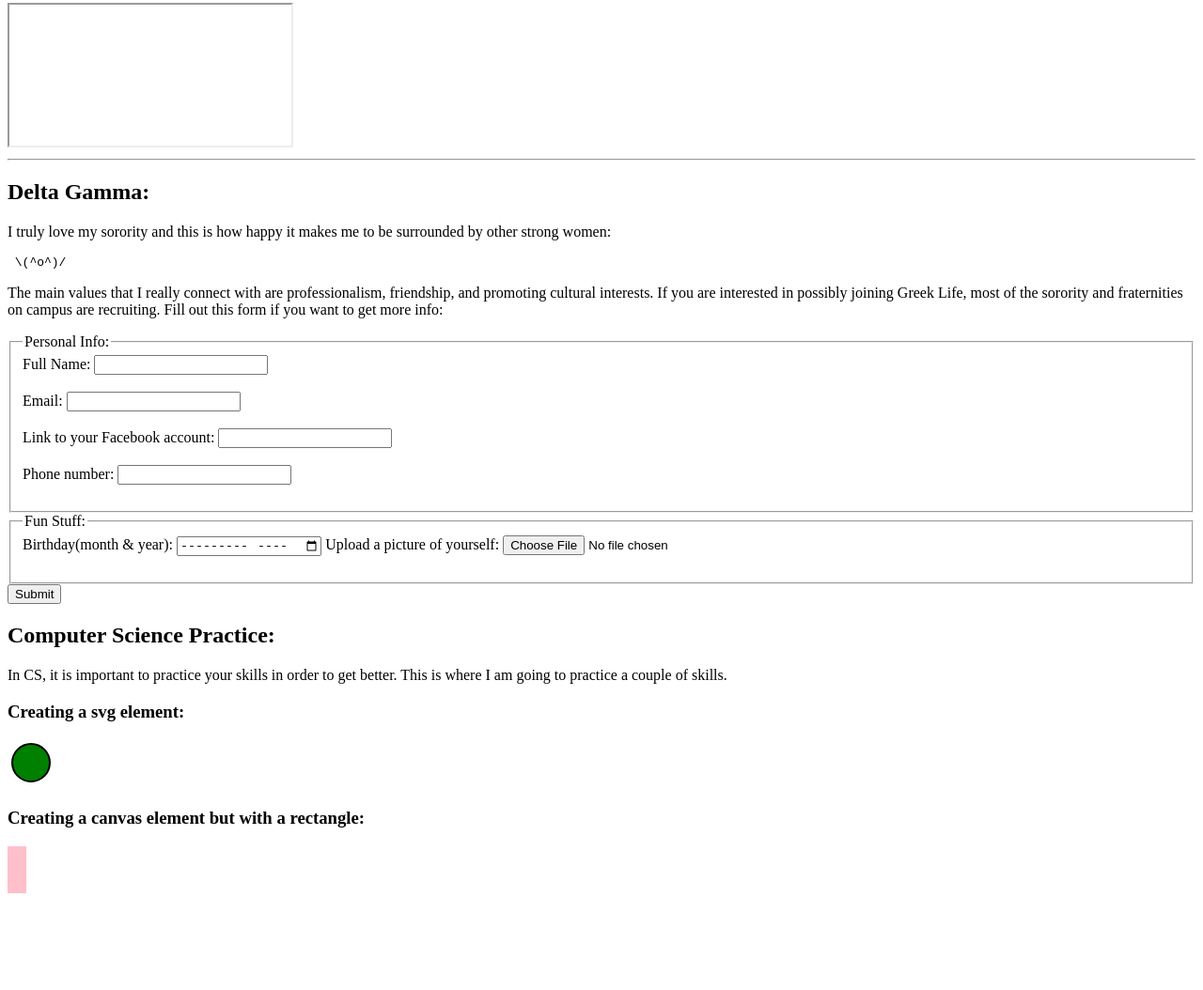
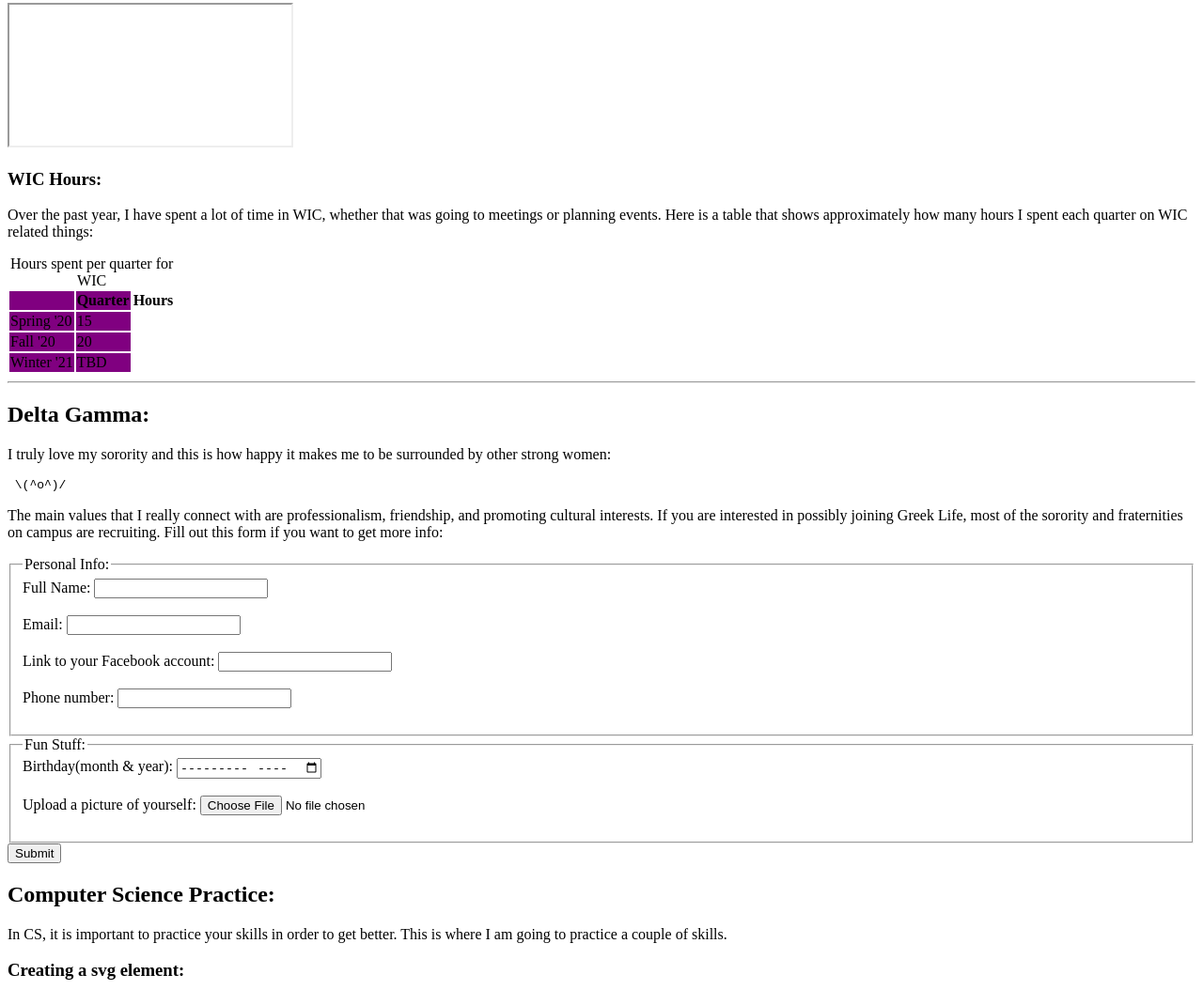
Before and after one commit to harshiagrawal/wi21-cse110-lab3, a plain HTML site: page index.html in a window 1280 px wide. Shown: the part 1595-2649 px from the top of the page at 94% size. Drawn offline with Linux system fonts and the light colour scheme; grey boxes are pictures that could not be loaded.

Commit message:
Update index.html
Table

```diff
--- a/index.html
+++ b/index.html
@@ -75,7 +75,7 @@
           represent our organization as welcoming and warm. I love being part of WIC on campus, so I wanted to go more in depth about it.
           Something I am <i>very very </i> passionate about is diversity, especially in the tech industry. Being a woman <b class="term">AND</b> a minority in this field,
           I strive to inspire other young women to not be intimidated. Something I really want to emphasize is to <strong> never give up</strong>.
-          With these motives, I knew I <em> had </em> to join WIC> I want to be a part of a community that understands what it is like to be in a minority group and be able to support one another in this journey.
+          With these motives, I knew I <em> had </em> to join WIC. I want to be a part of a community that understands what it is like to be in a minority group and be able to support one another in this journey.
           Women in Computing has allowed me to do that. I love to talk to others and give advice on how to get internships, how to network, and how to be successful in your career.</p>
 
           <h3> WIC Summer Project: </h3>
@@ -90,6 +90,36 @@
           <p> Here is the website as part of an iframe element: </p>
           <iframe src="https://wic.ucsd.edu/" title="WIC @ UCSD">
           </iframe>
+
+          <h3> WIC Hours: </h3>
+          <p> Over the past year, I have spent a lot of time in WIC, whether that was going to meetings or planning events. Here is a table that shows
+          approximately how many hours I spent each quarter on WIC related things: </p>
+
+          <table>
+            <caption> Hours spent per quarter for WIC </caption>
+            <colgroup>
+              <col span="2" style="background-color:purple">
+            </colgroup>
+            <tr>
+              <td> </td>
+              <th scope="col" class="Quarter">Quarter</th>
+              <th scope="col" class="Hours">Hours</th>
+            </tr>
+            <tbody>
+               <tr>
+                  <td>Spring '20</td>
+                  <td>15</td>
+              </tr>
+              <tr>
+                  <td>Fall '20</td>
+                  <td>20</td>
+              </tr>
+              <tr>
+                  <td>Winter '21</td>
+                  <td>TBD</td>
+              </tr>
+          </tbody>
+          </table>
         </section>
 
         <hr>
@@ -114,7 +144,7 @@
             <fieldset>
               <legend> Fun Stuff: </legend>
             <label for="birthday">Birthday(month & year): </label>
-            <input type="month" id="birthday" name="birthday">
+            <input type="month" id="birthday" name="birthday"><br><br>
             <label for="pictureFile">Upload a picture of yourself:</label>
             <input type="file" id="pictureFile" name="pictureFile"><br><br>
             </fieldset>
@@ -170,10 +200,6 @@
           <input type="time" id="siteTime" name="siteTime"><br><br>
           <label for="Color">Select your favorite color:</label>
           <input type="color" id="Color" name="Color" value="#f00000"><br><br>
-          <input type="reset" value="Reset">
-          <input type="submit">
-        </form>
-
           <label for="active">How often do you workout?:</label>
           <input list="activity" name="active" id="active">
 
@@ -183,6 +209,9 @@
             <option value="Often (~3x a week)">
             <option value="Everyday">
           </datalist>
+          <input type="reset" value="Reset">
+          <input type="submit">
+        </form>
 
 
       </main>
```
Lines whose indentation alone changed are shown as unchanged.
